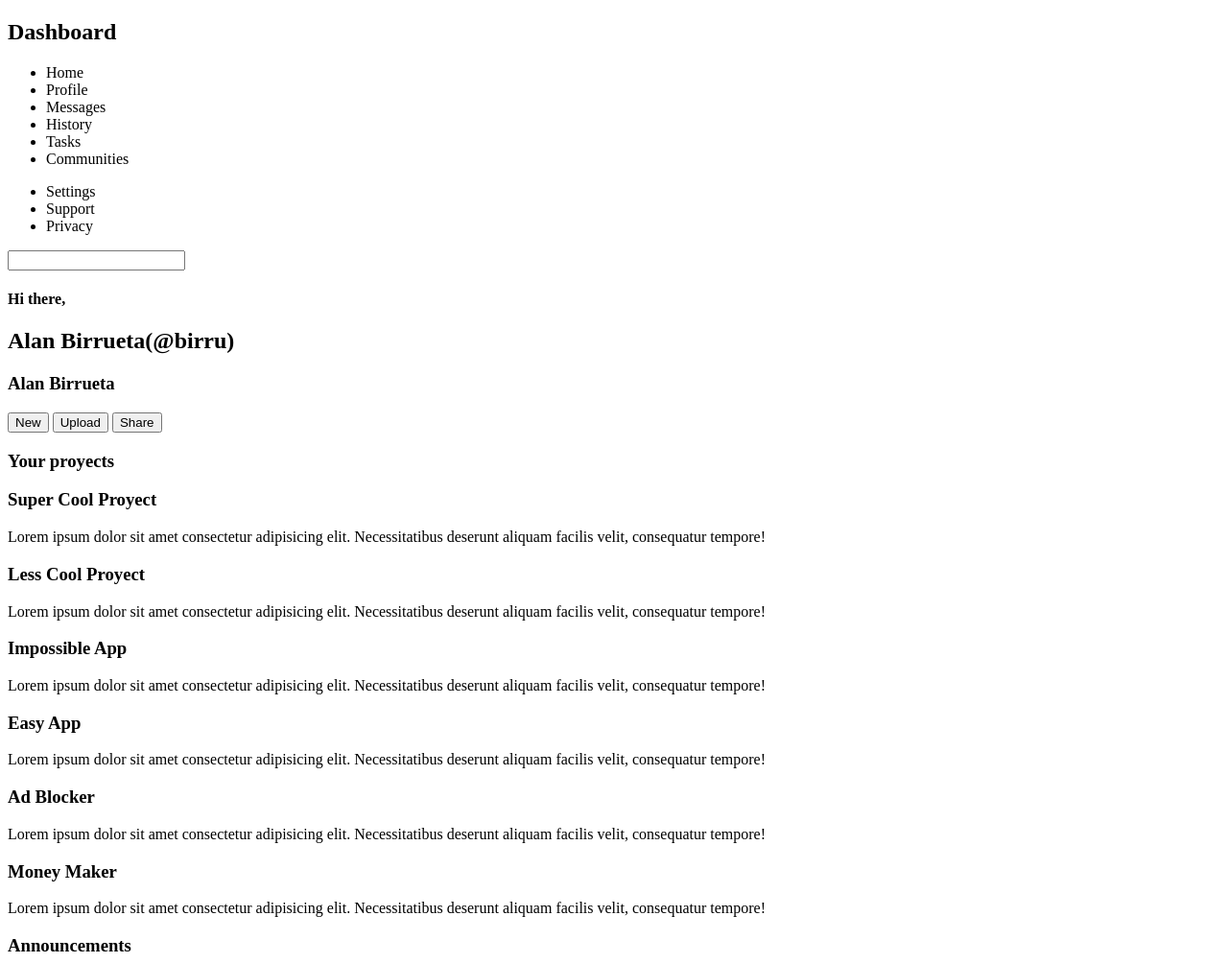
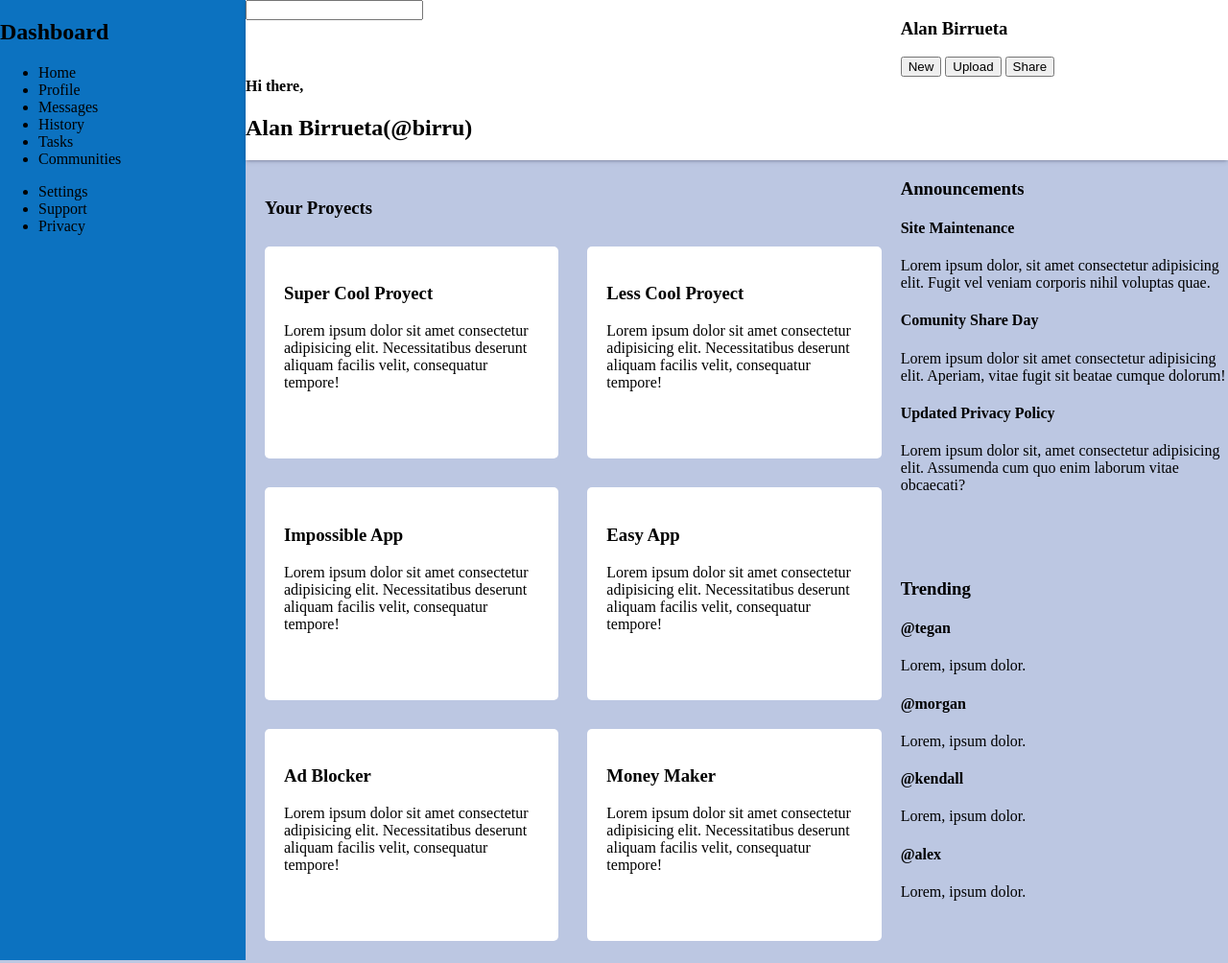
Before and after one commit to alanbirru/admin-dashboard, a plain HTML site: page index.html in a window 1280 px wide. Shown: the top 1004 px of the page at 96% size. Drawn offline with Linux system fonts and the light colour scheme.

Commit message:
css grid main structure

```diff
--- a/index.html
+++ b/index.html
@@ -8,6 +8,7 @@
     <title>Admin Dashboard</title>
   </head>
   <body>
+    <div class="all-content">
       <div class="side-bar">
         <div class="dashboard-content">
           <h2>Dashboard</h2>
@@ -54,12 +55,13 @@
 
       <div class="main-content">
         <div class="your-proyects">
-        <h3>Your proyects</h3>
+          <h3 class="title">Your Proyects</h3>
           <div class="card">
             <h3>Super Cool Proyect</h3>
             <p>
               Lorem ipsum dolor sit amet consectetur adipisicing elit.
-            Necessitatibus deserunt aliquam facilis velit, consequatur tempore!
+              Necessitatibus deserunt aliquam facilis velit, consequatur
+              tempore!
             </p>
           </div>
 
@@ -67,7 +69,8 @@
             <h3>Less Cool Proyect</h3>
             <p>
               Lorem ipsum dolor sit amet consectetur adipisicing elit.
-            Necessitatibus deserunt aliquam facilis velit, consequatur tempore!
+              Necessitatibus deserunt aliquam facilis velit, consequatur
+              tempore!
             </p>
           </div>
 
@@ -75,7 +78,8 @@
             <h3>Impossible App</h3>
             <p>
               Lorem ipsum dolor sit amet consectetur adipisicing elit.
-            Necessitatibus deserunt aliquam facilis velit, consequatur tempore!
+              Necessitatibus deserunt aliquam facilis velit, consequatur
+              tempore!
             </p>
           </div>
 
@@ -83,7 +87,8 @@
             <h3>Easy App</h3>
             <p>
               Lorem ipsum dolor sit amet consectetur adipisicing elit.
-            Necessitatibus deserunt aliquam facilis velit, consequatur tempore!
+              Necessitatibus deserunt aliquam facilis velit, consequatur
+              tempore!
             </p>
           </div>
 
@@ -91,7 +96,8 @@
             <h3>Ad Blocker</h3>
             <p>
               Lorem ipsum dolor sit amet consectetur adipisicing elit.
-            Necessitatibus deserunt aliquam facilis velit, consequatur tempore!
+              Necessitatibus deserunt aliquam facilis velit, consequatur
+              tempore!
             </p>
           </div>
 
@@ -99,7 +105,8 @@
             <h3>Money Maker</h3>
             <p>
               Lorem ipsum dolor sit amet consectetur adipisicing elit.
-            Necessitatibus deserunt aliquam facilis velit, consequatur tempore!
+              Necessitatibus deserunt aliquam facilis velit, consequatur
+              tempore!
             </p>
           </div>
         </div>
@@ -118,8 +125,8 @@
             <div class="container">
               <h4>Comunity Share Day</h4>
               <p>
-              Lorem ipsum dolor sit amet consectetur adipisicing elit. Aperiam,
-              vitae fugit sit beatae cumque dolorum!
+                Lorem ipsum dolor sit amet consectetur adipisicing elit.
+                Aperiam, vitae fugit sit beatae cumque dolorum!
               </p>
             </div>
             <div class="container">
@@ -158,5 +165,6 @@
           </div>
         </div>
       </div>
+    </div>
   </body>
 </html>
--- a/style.css
+++ b/style.css
@@ -0,0 +1,61 @@
+:root {
+  --card-padding: 20px;
+  --border-radius-card: 5px;
+}
+body {
+  padding: 0;
+  margin: 0;
+  background-color: rgb(188, 199, 226);
+}
+.all-content {
+  display: grid;
+  grid-template-columns: 1fr 4fr;
+  grid-template-rows: 1fr 5fr;
+}
+.side-bar {
+  grid-column: 1/2;
+  grid-row: 1/4;
+
+  background-color: rgb(12, 114, 192);
+}
+.header {
+  grid-column: 2/3;
+  display: grid;
+  grid-template-columns: 2fr 1fr;
+  background-color: white;
+  box-shadow: rgba(50, 50, 93, 0.25) 0px 2px 5px -1px,
+    rgba(0, 0, 0, 0.3) 0px 1px 3px -1px;
+}
+.profile-1 {
+  grid-column: 1/2;
+  grid-row: 3/4;
+}
+.header-buttons {
+  grid-column: 2/3;
+  grid-row: 3/4;
+}
+.main-content {
+  grid-column: 2/4;
+  grid-row: 2/4;
+  display: grid;
+
+  grid-template-columns: 2fr 1fr;
+  grid-template-rows: 1fr 1fr;
+}
+.your-proyects {
+  grid-column: 1/2;
+  grid-row: 1/3;
+  display: grid;
+  grid-template-rows: 5%;
+  grid-template-columns: 1fr 1fr;
+  gap: 30px;
+  margin: 20px;
+}
+.your-proyects .title {
+  grid-column: 1/3;
+}
+.card {
+  background-color: rgb(255, 255, 255);
+  padding: var(--card-padding);
+  border-radius: var(--border-radius-card);
+}
```
Lines whose indentation alone changed are shown as unchanged.
